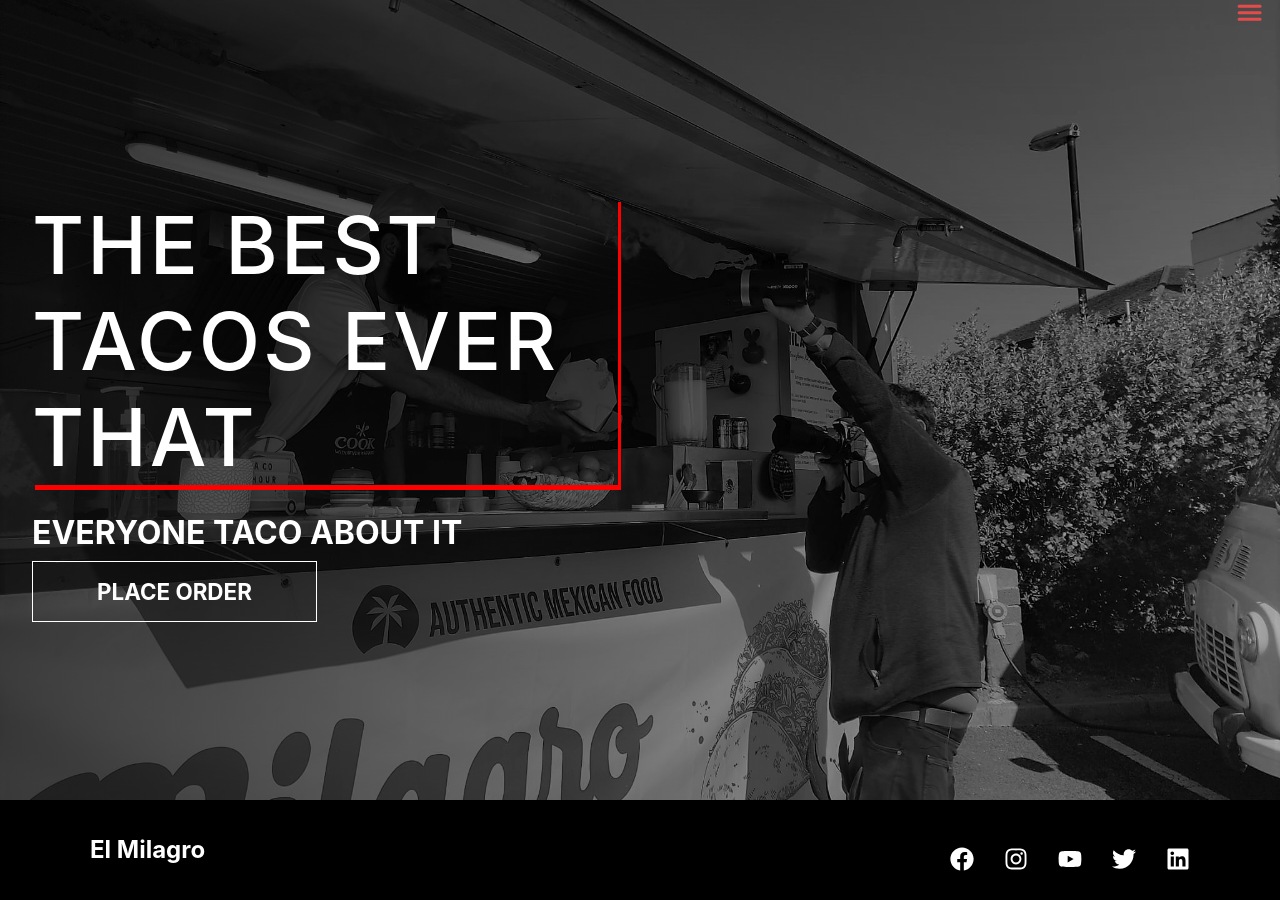
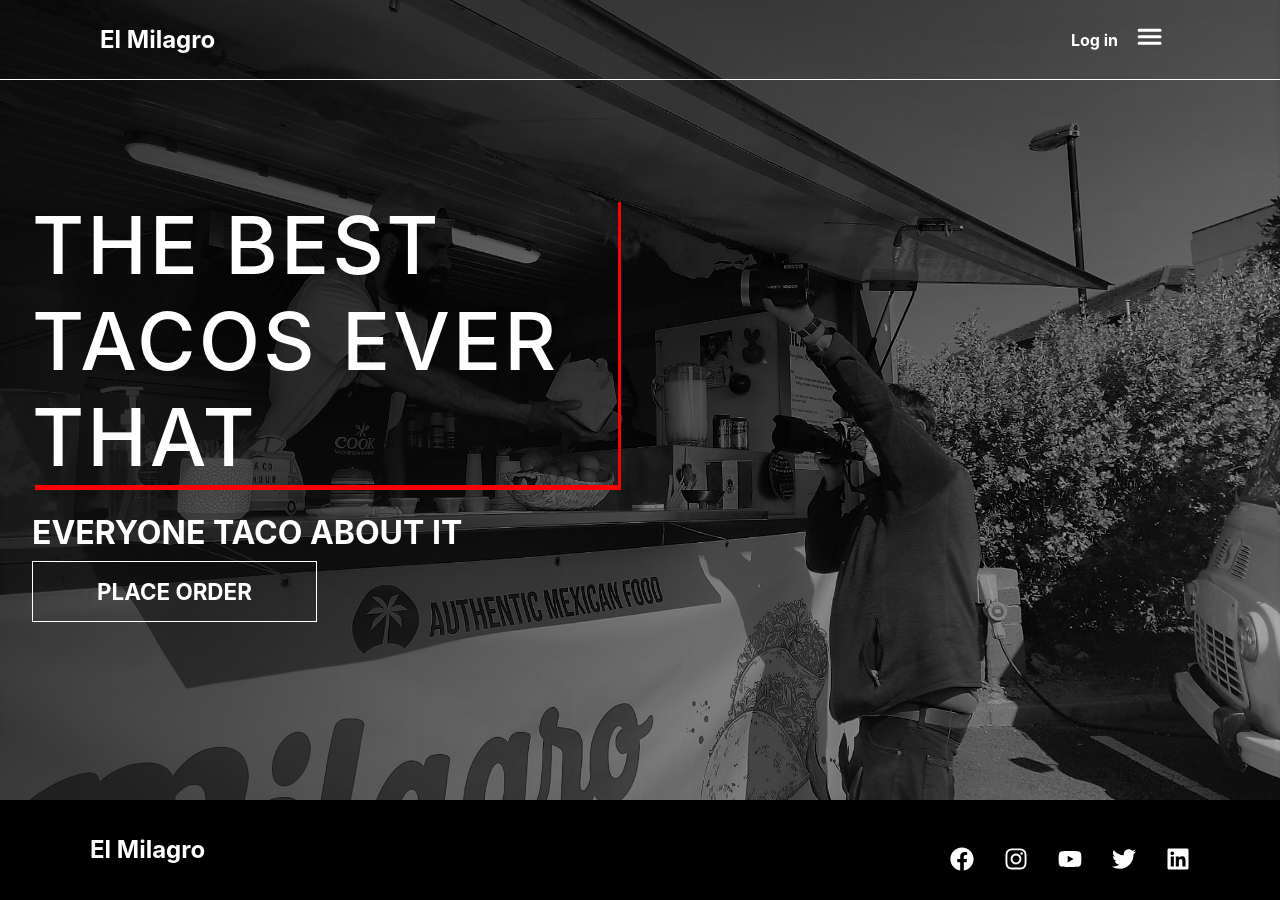
Before and after one commit to carlo-lombardi/capstonesolofrontend, a React (Create React App) app: page / in a window 1280 px wide. Built offline with nearby package versions, Linux system fonts and the light colour scheme; a web font is replaced by a local one.

Commit message:
navbar added main page

```diff
--- a/src/components/Navbar/Navbar.jsx
+++ b/src/components/Navbar/Navbar.jsx
@@ -7,28 +7,39 @@
   display: flex;
   justify-content: center;
   font-weight: 700;
+  height: 80px;
+  z-index: 999;
+  border-bottom: 1px solid #fff;
+  position: fixed;
+  right: 0;
+  left: 0;
+  top: 0;
+`;
+export const Container = styled.div`
+  display: flex;
+  justify-content: space-between;
+  width: 100%;
+  margin: 0 100px;
 `;
 export const NavLink = styled(Link)`
-  color: white;
-  font-size: 2rem;
-  display: flex;
-  align-items: center;
+  color: #fff;
+  //color: #000;
+  font-size: 1.5rem;
+  align-self: center;
   text-decoration: none;
   cursor: pointer;
-
-  @media screen and (max-width: 400px) {
-    position: absolute;
-    top: 10px;
-    left: 25px;
-  }
+  flex: 1;
+`;
+export const NavLogin = styled.div`
+  cursor: pointer;
+  color: white;
+  align-self: center;
 `;
 export const NavIcon = styled.div`
-  display: block;
-  position: absolute;
-  top: 0;
-  right: 0;
+  align-self: center;
   cursor: pointer;
   color: white;
+  padding-left: 30px;
 
   p {
     color: #e54b4b;
@@ -36,9 +47,9 @@
     font-weight: bold;
   }
 `;
-
-export const Bars = styled(IoMenu)`
-  color: #e54b4b;
+export const Burger = styled(IoMenu)`
+  //color: #e54b4b;
+  color: #fff;
   font-size: 2rem;
   transform: translate(-45%, -10%);
 `;
--- a/src/components/Navbar/index.jsx
+++ b/src/components/Navbar/index.jsx
@@ -1,14 +1,19 @@
-import React from "react";
-import { Nav, NavIcon, NavLink, Bars } from "./Navbar";
+import React, {useState} from "react";
+import {Nav, NavIcon, Burger, Container, NavLink, NavLogin} from "./Navbar";
+import RegisterOrSignIn from "../RegisterModal";
 const Navbar = ({ toggle }) => {
+  const [showModal, setModal] = useState(false);
   return (
-    <>
-      <Nav>
+    <Nav>
+      <Container>
+        <NavLink to="/">El Milagro</NavLink>
+        <NavLogin onClick={() => setModal(true) }>Log in</NavLogin>
+        <RegisterOrSignIn show={showModal} onHide={() => setModal(false)}/>
         <NavIcon onClick={toggle}>
-          <Bars />
+          <Burger />
         </NavIcon>
-      </Nav>
-    </>
+      </Container>
+    </Nav>
   );
 };
 export default Navbar;
```
